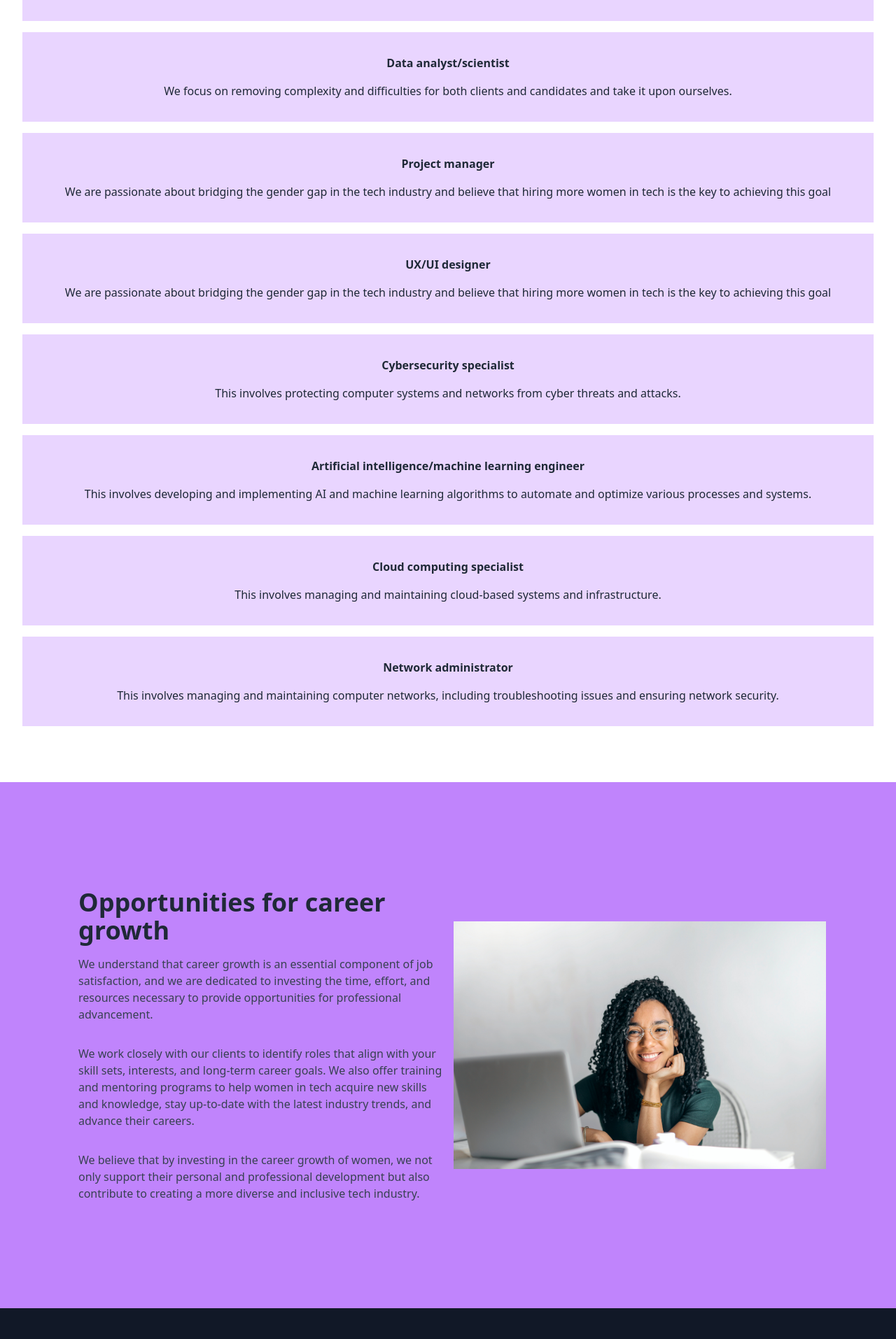
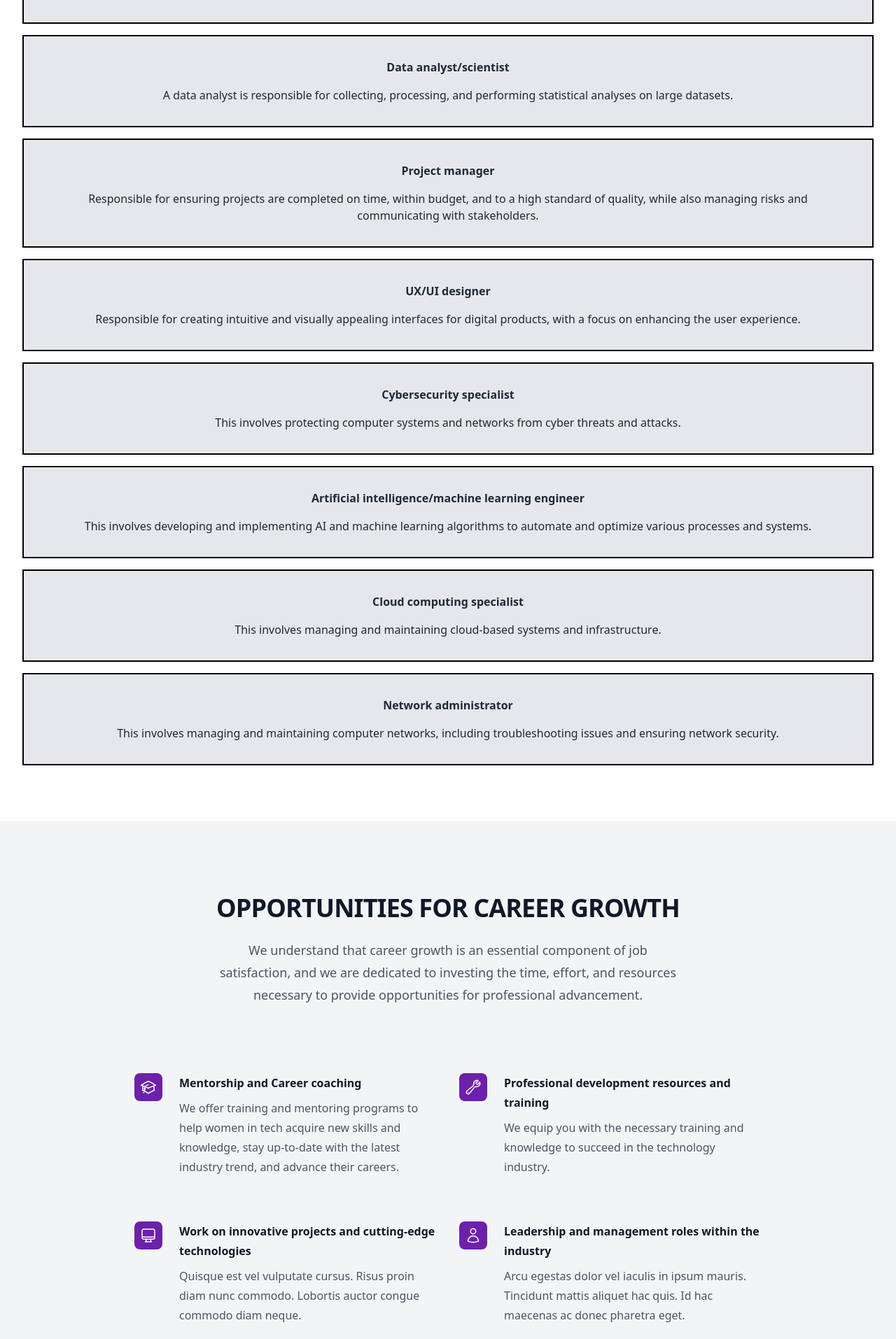
Before and after one commit to uzma981/HireUz, a React (Vite) app: page /candidates in a window 1280 px wide. Shown: the part 2162-4076 px from the top of the page at 70% size. Built offline with nearby package versions, Linux system fonts and the light colour scheme; no server answers; what @shrutibalasa/tailwind-grid-auto-fit would draw is missing.

Commit message:
changed opp growth section

```diff
--- a/src/components/CandidatesScreen/Candidates.jsx
+++ b/src/components/CandidatesScreen/Candidates.jsx
@@ -8,7 +8,41 @@ import UKGOV from '../../img/UKGOV.png';
 import UDEMY from '../../img/UDEMY.png';
 import img from '../../img/team2.jpg';
 import Footer from '../Footer';
+import {
+  ArrowPathIcon,
+ ComputerDesktopIcon,
+  AcademicCapIcon,
+  WrenchIcon,
+  UserIcon
+
+} from '@heroicons/react/24/outline';
 export default function Candidates() {
+  const features = [
+    {
+      name: 'Mentorship and Career coaching',
+      description:
+        'We offer training and mentoring programs to help women in tech acquire new skills and knowledge, stay up-to-date with the latest industry trend, and advance their careers.',
+      icon: AcademicCapIcon,
+    },
+    {
+      name: 'Professional development resources and training',
+      description:
+        'We equip you with the necessary training and knowledge to succeed in the technology industry. ',
+      icon: WrenchIcon,
+    },
+    {
+      name: 'Work on innovative projects and cutting-edge technologies',
+      description:
+        'Quisque est vel vulputate cursus. Risus proin diam nunc commodo. Lobortis auctor congue commodo diam neque.',
+      icon: ComputerDesktopIcon,
+    },
+    {
+      name: 'Leadership and management roles within the industry',
+      description:
+        'Arcu egestas dolor vel iaculis in ipsum mauris. Tincidunt mattis aliquet hac quis. Id hac maecenas ac donec pharetra eget.',
+      icon: UserIcon,
+    },
+  ];
   return (
     <div>
       <section className="bg-white py-5 mt-5 mb-5">
@@ -81,44 +115,47 @@ export default function Candidates() {
           <h2 className="mb-5 font-bold text-4xl md:text-5xl">CAREER PATHS </h2>
           <p className="mx-auto mt-3 max-w-xl text-md"></p>
           <div className="mt-12 grid grid-auto-fit gap-4">
-            <div className="grid2-item py-8 px-8 bg-purple-200">
+            <div className="grid2-item py-8 px-8 border-2 border-black bg-gray-200">
               <h3 className="font-semibold mb-4">Software Developer</h3>
               <p>
                 This involves designing, developing, testing, and maintaining
                 software systems and applications.
               </p>
             </div>
-            <div className="grid2-item py-8 px-8 bg-purple-200">
+            <div
+              role="info"
+              className="grid2-item py-8 px-8 border-2 border-black bg-gray-200"
+            >
               <h3 className="font-semibold mb-4">Data analyst/scientist</h3>
               <p>
-                We focus on removing complexity and difficulties for both
-                clients and candidates and take it upon ourselves.
+                A data analyst is responsible for collecting, processing, and
+                performing statistical analyses on large datasets.
               </p>
             </div>
-            <div className="grid2-item py-8 px-8 bg-purple-200">
+            <div className="grid2-item py-8 px-8 border-2 border-black bg-gray-200">
               <h3 className="font-semibold mb-4">Project manager</h3>
               <p>
-                We are passionate about bridging the gender gap in the tech
-                industry and believe that hiring more women in tech is the key
-                to achieving this goal
+                Responsible for ensuring projects are completed on time, within
+                budget, and to a high standard of quality, while also managing
+                risks and communicating with stakeholders.
               </p>
             </div>
-            <div className="grid2-item py-8 px-8 bg-purple-200">
+            <div className="grid2-item py-8 px-8 border-2 border-black bg-gray-200">
               <h3 className="font-semibold mb-4">UX/UI designer</h3>
               <p>
-                We are passionate about bridging the gender gap in the tech
-                industry and believe that hiring more women in tech is the key
-                to achieving this goal
+                Responsible for creating intuitive and visually appealing
+                interfaces for digital products, with a focus on enhancing the
+                user experience.
               </p>
             </div>
-            <div className="grid2-item py-8 px-8 bg-purple-200">
+            <div className="grid2-item py-8 px-8 border-2 border-black bg-gray-200">
               <h3 className="font-semibold mb-4">Cybersecurity specialist</h3>
               <p>
                 This involves protecting computer systems and networks from
                 cyber threats and attacks.
               </p>
             </div>
-            <div className="grid2-item py-8 px-8 bg-purple-200">
+            <div className="grid2-item py-8 px-8 border-2 border-black bg-gray-200">
               <h3 className="font-semibold mb-4">
                 Artificial intelligence/machine learning engineer
               </h3>
@@ -128,14 +165,14 @@ export default function Candidates() {
                 and systems.
               </p>
             </div>
-            <div className="grid2-item py-8 px-8 bg-purple-200">
+            <div className="grid2-item py-8 px-8 border-2 border-black bg-gray-200">
               <h3 className="font-semibold mb-4">Cloud computing specialist</h3>
               <p>
                 This involves managing and maintaining cloud-based systems and
                 infrastructure.
               </p>
             </div>
-            <div className="grid2-item py-8 px-8 bg-purple-200">
+            <div className="grid2-item py-8 px-8 border-2 border-black bg-gray-200">
               <h3 className="font-semibold mb-4">Network administrator</h3>
               <p>
                 This involves managing and maintaining computer networks,
@@ -145,44 +182,43 @@ export default function Candidates() {
           </div>
         </div>
       </section>
-      <div className="justify-center py:4 lg:py-8 bg-purple-400 ">
-        <div className=" justify-center py-2 mt-9 m-10 grid-auto-fit md:m-5 lg:grid lg:grid-cols-2 lg:gap-4 lg:m-20">
-          <div className="justify-center text-center lg:py-4 lg:ml-8 lg:justify-end">
-            <h2 className="mt-4 text-center font-semibold text-2xl md:text-2xl xl:text-4xl lg:text-left">
-              Opportunities for career growth
-            </h2>
-            <div className="text-center justify-center">
-              <p className="py-4  justify-center lg:text-left text-gray-700 max-w-lg md:max-w-xl">
-                We understand that career growth is an essential component of
-                job satisfaction, and we are dedicated to investing the time,
-                effort, and resources necessary to provide opportunities for
-                professional advancement.
-              </p>
 
-              <p className="py-4  justify-center lg:text-left text-gray-700 max-w-lg md:max-w-xl ">
-                We work closely with our clients to identify roles that align
-                with your skill sets, interests, and long-term career goals. We
-                also offer training and mentoring programs to help women in tech
-                acquire new skills and knowledge, stay up-to-date with the
-                latest industry trends, and advance their careers.
-              </p>
-              <p className="py-4  justify-center lg:text-left text-gray-700 max-w-lg md:max-w-xl">
-                We believe that by investing in the career growth of women, we
-                not only support their personal and professional development but
-                also contribute to creating a more diverse and inclusive tech
-                industry.
-              </p>
-            </div>
+      <div className="bg-gray-100 py-24 sm:py-15">
+        <div className="mx-auto max-w-7xl px-6 lg:px-2">
+          <div className="mx-auto max-w-2xl lg:text-center">
+            <p className="mt-2 text-3xl font-bold tracking-tight text-gray-900 sm:text-4xl">
+              OPPORTUNITIES FOR CAREER GROWTH
+            </p>
+            <p className="mt-6 text-lg leading-8 text-gray-600">
+              We understand that career growth is an essential component of job
+              satisfaction, and we are dedicated to investing the time, effort,
+              and resources necessary to provide opportunities for professional
+              advancement.
+            </p>
           </div>
-          <div className="flex justify-center mr-5 md:justify-center ">
-            <img
-              className="max-w-s ml-5 object-contain md:h-auto md:max-w-md lg:max-w-full lg:mr-5 lg:ml-5  "
-              src={img}
-              alt="woman with computer"
-            ></img>
+          <div className="mx-auto mt-16 max-w-2xl sm:mt-20 lg:mt-24 lg:max-w-4xl">
+            <dl className="grid max-w-xl grid-cols-1 gap-x-8 gap-y-10 lg:max-w-none lg:grid-cols-2 lg:gap-y-16">
+              {features.map((feature) => (
+                <div key={feature.name} className="relative pl-16">
+                  <dt className="text-base font-semibold leading-7 text-gray-900">
+                    <div className="absolute left-0 top-0 flex h-10 w-10 items-center justify-center rounded-lg bg-purple-800">
+                      <feature.icon
+                        className="h-6 w-6 text-white"
+                        aria-hidden="true"
+                      />
+                    </div>
+                    {feature.name}
+                  </dt>
+                  <dd className="mt-2 text-base leading-7 text-gray-600">
+                    {feature.description}
+                  </dd>
+                </div>
+              ))}
+            </dl>
           </div>
         </div>
       </div>
+
       <Footer></Footer>
     </div>
   );
```
